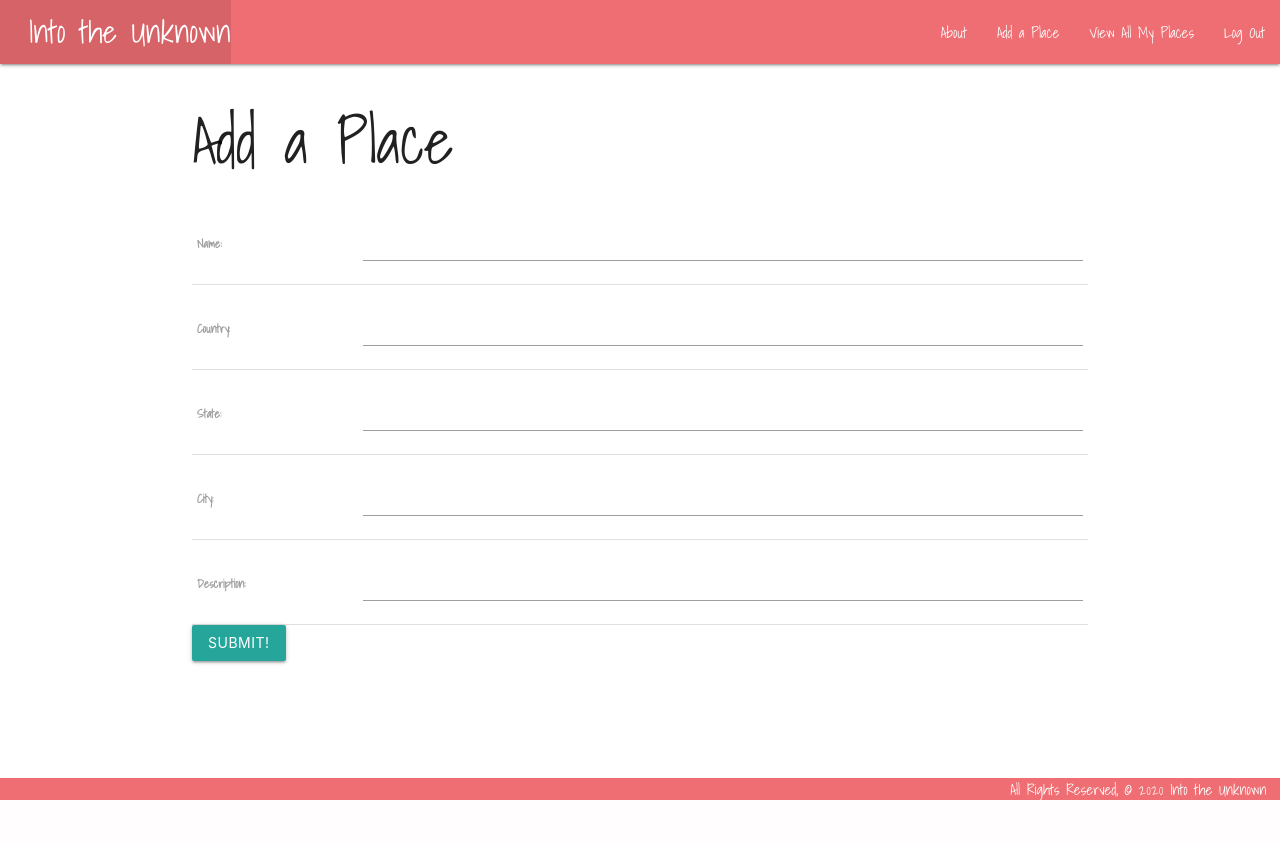
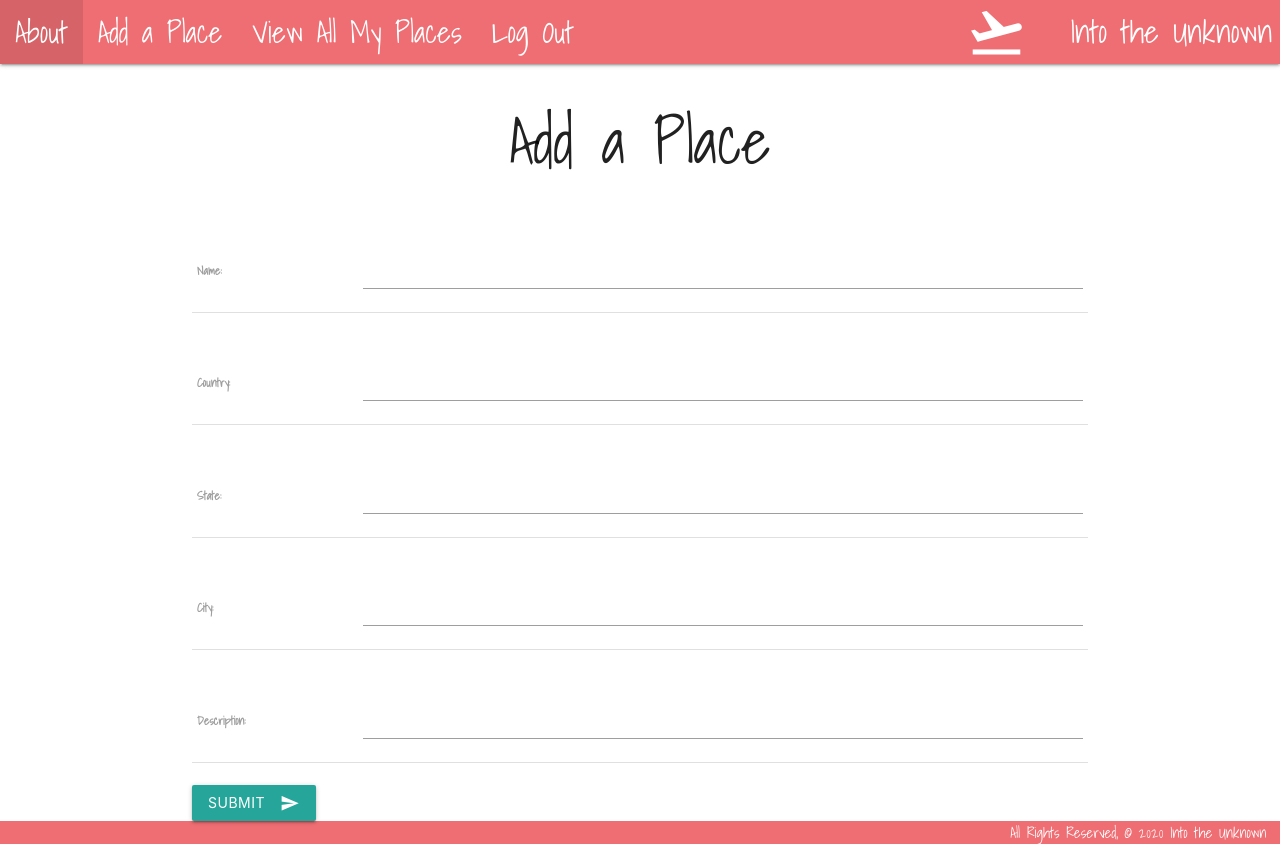
Before and after one commit to skylarw19/into-the-unknown, a Django app: page /places/create/ in a window 1280 px wide. Before the commit the page ends 800 px from the top, so only its background shows below. Run offline with Django 3.2, Linux system fonts and the light colour scheme; the visitor is signed in with stand-in values (Sample User, id 1).

Commit message:
general css

```diff
--- a/main_app/static/css/style.css
+++ b/main_app/static/css/style.css
@@ -1,6 +1,4 @@
-* {
 
-}
 
 body {
     display: flex;
--- a/main_app/templates/about.html
+++ b/main_app/templates/about.html
@@ -3,6 +3,6 @@
 
 <h1>Into the Unknown</h1>
 <hr>
-<p>Traveling is Lit!</p>
+<p style="font-size: 30px">Traveling is Lit!</p>
 
 {% endblock %}
--- a/main_app/templates/base.html
+++ b/main_app/templates/base.html
@@ -10,6 +10,7 @@
     <link rel="stylesheet" href="https://cdnjs.cloudflare.com/ajax/libs/materialize/1.0.0/css/materialize.min.css">
     <link rel="stylesheet" type="text/css" href="{% static 'css/style.css' %}">
     <link href="https://fonts.googleapis.com/css?family=Shadows+Into+Light&display=swap" rel="stylesheet">
+    <link href="https://fonts.googleapis.com/icon?family=Material+Icons" rel="stylesheet">
     <script src="https://cdnjs.cloudflare.com/ajax/libs/materialize/1.0.0/js/materialize.min.js"></script>
 </head>
 <body style="font-family: 'Shadows Into Light', cursive;">
@@ -17,17 +18,17 @@
         <nav>
             <div class="nav-wrapper">
                 <ul>
-                    <li><a href="/" class="left brand-logo">&nbsp;&nbsp;Into the Unknown</a></li>
+                    <li><a href="/" class="brand-logo right">&nbsp;&nbsp;Into the Unknown<i style="font-size: 60px" class="material-icons">flight_takeoff</i></a></li>
                 </ul>
-                <ul class="right">
-                    <li><a href="{% url 'about' %}">About</a></li>
+                <ul id="nav-mobile" class="left hide-on-med-and-down">
+                    <li><a style="font-size: 30px" href="{% url 'about' %}">About</a></li>
                     {% if user.is_authenticated %}
-                      <li><a href="{% url 'places_create' %}">Add a Place</a></li>
-                      <li><a href="{% url 'index' %}">View All My Places</a></li>
-                      <li><a href="{% url 'logout' %}">Log Out</a></li>
+                      <li><a style="font-size: 30px" href="{% url 'places_create' %}">Add a Place</a></li>
+                      <li><a style="font-size: 30px" href="{% url 'index' %}">View All My Places</a></li>
+                      <li><a style="font-size: 30px" href="{% url 'logout' %}">Log Out</a></li>
                     {% else %}
-                      <li><a href="{% url 'signup' %}">Sign Up</a></li>
-                      <li><a href="{% url 'login' %}">Log In</a></li>
+                      <li><a style="font-size: 30px" href="{% url 'signup' %}">Sign Up</a></li>
+                      <li><a style="font-size: 30px" href="{% url 'login' %}">Log In</a></li>
                     {% endif %}
                 </ul>
             </div>
--- a/main_app/templates/main_app/place_form.html
+++ b/main_app/templates/main_app/place_form.html
@@ -4,13 +4,18 @@
   {% if object %}
     <h1>Edit <span class="teal-text">{{object.name}}</span></h1>
   {% else %}
+  <center>
     <h1>Add a Place</h1>
+  </center>
   {% endif %}
   <form action="" method="post">
     {% csrf_token %}
-    <table>
+    <table style="font-size: 50px">
       {{ form.as_table }}
     </table>
-    <input type="submit" value="Submit!" class="btn">
+    <br>
+    <button class="btn waves-effect waves-light" type="submit" name="action">Submit
+        <i class="material-icons right">send</i>
+    </button>
   </form>
 {% endblock %}
--- a/main_app/templates/places/index.html
+++ b/main_app/templates/places/index.html
@@ -1,18 +1,24 @@
 {% extends 'base.html' %}
 {% block content %}
 
+<center>
 <h1>Destination List</h1>
+</center>
 
 {% for place in places %}
   <a href="{% url 'places_detail' place.id %}">
     <div class="card">
+        <center>
         <div class="card-content">
+
             <span class="card-title">{{ place.name }}</span>
             <p>Country: {{ place.country }}</p>
             <p>State/Province: {{ place.state }}</p>
             <p>City: {{ place.city }}</p>
             <p>Description: {{ place.description}}</p>
+
         </div>
+        </center>
     </div>
   </a>
 {% endfor %}
```
Also changed, not shown: main_app/templates/places/detail.html (+11 -1 lines), main_app/templates/main_app/review_confirm_delete.html (deleted), main_app/templates/main_app/review_detail.html (deleted), main_app/templates/main_app/review_form.html (deleted).
